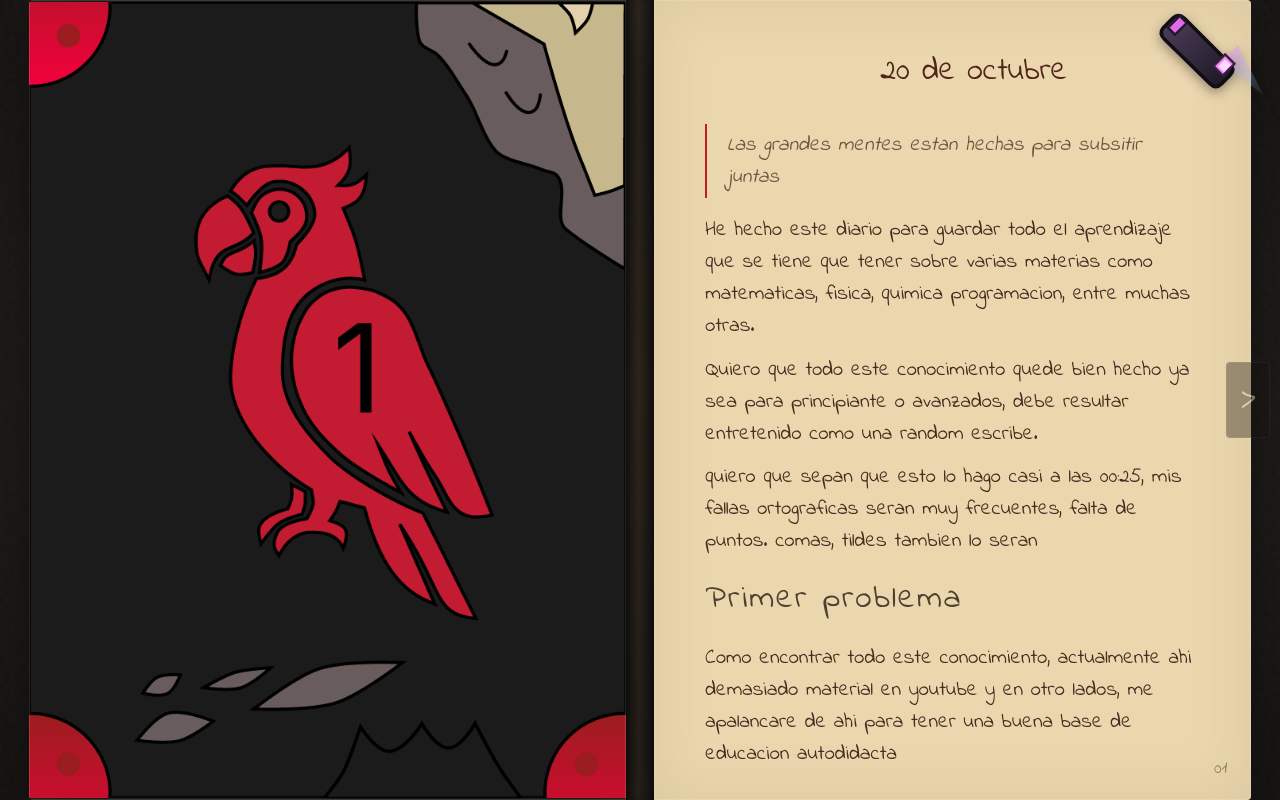
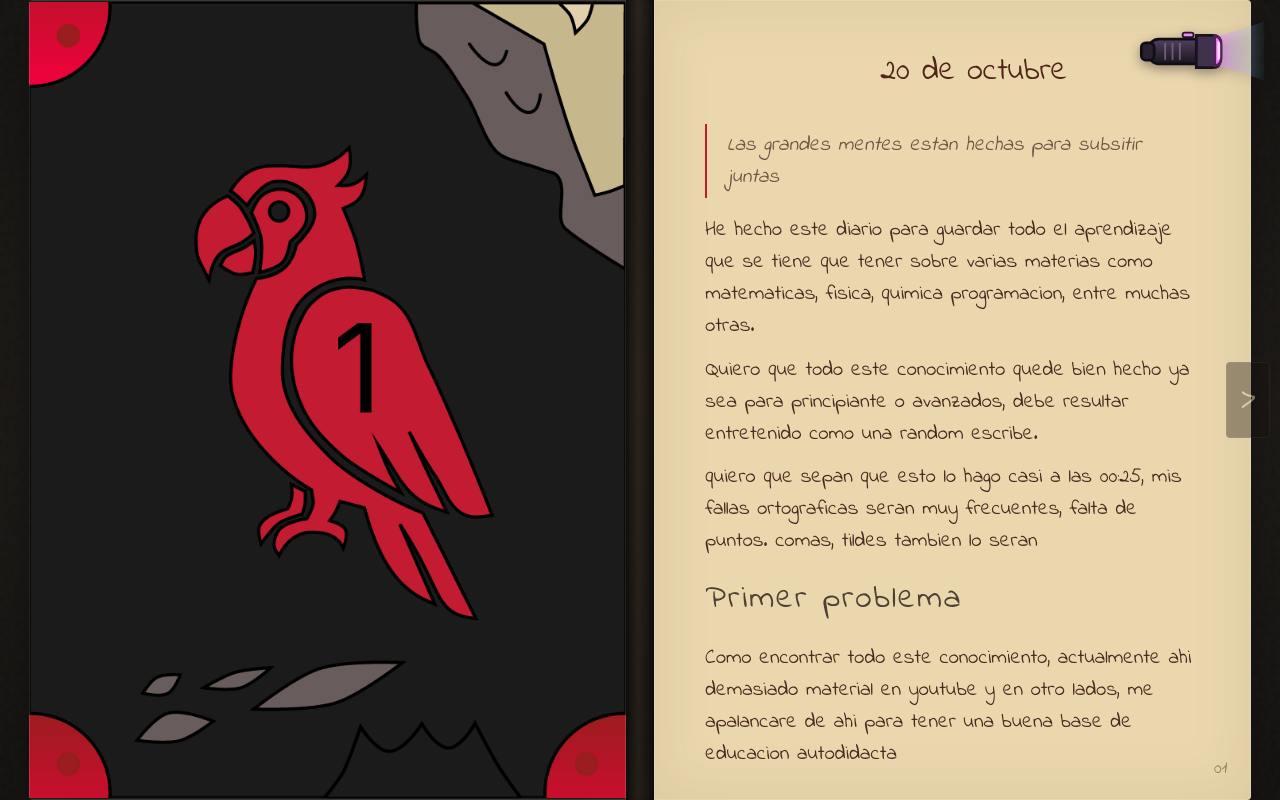
Before and after one commit to Saaarmyx/Journal-1, a website built with Vite: page index.html in a window 1280 px wide. Built offline with nearby package versions, Linux system fonts and the light colour scheme; some packages are replaced by stand-ins of ours.

Commit message:
Redibujar icono horizontal de linterna UV

```diff
--- a/src/journal/components/Book.js
+++ b/src/journal/components/Book.js
@@ -54,22 +54,25 @@ export function createBook(initialPages) {
   flashlight.setAttribute('aria-label', 'Arrastrar la linterna UV sobre el diario')
   flashlight.title = 'Arrastra la linterna sobre la página'
   flashlight.innerHTML = `
-    <svg viewBox="0 0 96 72" aria-hidden="true" focusable="false">
+    <svg viewBox="0 0 144 80" aria-hidden="true" focusable="false">
       <defs>
-        <linearGradient id="uv-beam" x1="0" y1="0" x2="1" y2="1">
-          <stop offset="0" stop-color="#fa86ff" stop-opacity=".6" />
-          <stop offset="1" stop-color="#73cfff" stop-opacity=".08" />
+        <linearGradient id="uv-beam" x1="0" y1="0" x2="1" y2="0">
+          <stop offset="0" stop-color="#fa86ff" stop-opacity=".62" />
+          <stop offset="1" stop-color="#73cfff" stop-opacity=".04" />
         </linearGradient>
-        <linearGradient id="uv-body" x1="0" y1="0" x2="1" y2="1">
+        <linearGradient id="uv-body" x1="0" y1="0" x2="0" y2="1">
           <stop offset="0" stop-color="#51405e" />
           <stop offset="1" stop-color="#19151e" />
         </linearGradient>
       </defs>
-      <path d="M57 39 94 68 72 25Z" fill="url(#uv-beam)" />
-      <path d="M8 10 16 2q5-5 10 0l39 39q5 5 0 10l-7 7q-5 5-10 0L9 20q-5-5-1-10Z" fill="url(#uv-body)" stroke="#100e14" stroke-width="3" />
-      <path d="m12 10 10-10 6 6-10 10Z" fill="#dd6bea" stroke="#25162a" stroke-width="2" />
-      <path d="m51 43 10-10 8 8-10 10Z" fill="#f28af8" stroke="#37213f" stroke-width="2" />
-      <path d="m55 43 6-6 5 5-6 6Z" fill="#ffe1ff" opacity=".9" />
+      <path d="M89 25 142 8v64L89 55Z" fill="url(#uv-beam)" />
+      <rect x="16" y="27" width="77" height="27" rx="11" fill="url(#uv-body)" stroke="#100e14" stroke-width="3" />
+      <rect x="8" y="31" width="14" height="19" rx="5" fill="#28212e" stroke="#100e14" stroke-width="3" />
+      <path d="M68 23h18q8 0 8 8v19q0 8-8 8H68Z" fill="#40324c" stroke="#17121d" stroke-width="3" />
+      <path d="M88 24q7 0 7 8v16q0 8-7 8Z" fill="#ed75f3" stroke="#54215e" stroke-width="3" />
+      <path d="M91 29q3 0 3 4v13q0 4-3 4Z" fill="#fff0ff" opacity=".9" />
+      <path d="M34 32v17m8-17v17m8-17v17" stroke="#867394" stroke-width="2" stroke-linecap="round" opacity=".7" />
+      <rect x="53" y="20" width="12" height="5" rx="2.5" fill="#f28af8" stroke="#25162a" stroke-width="2" />
     </svg>`
 
   const commentsToggle = document.createElement('button')
--- a/src/styles/global.css
+++ b/src/styles/global.css
@@ -307,8 +307,8 @@ button:focus-visible {
   position: absolute;
   z-index: 5;
   display: grid;
-  width: 112px;
-  height: 88px;
+  width: 132px;
+  height: 74px;
   place-items: center;
   padding: 0;
   border: 0;
```
